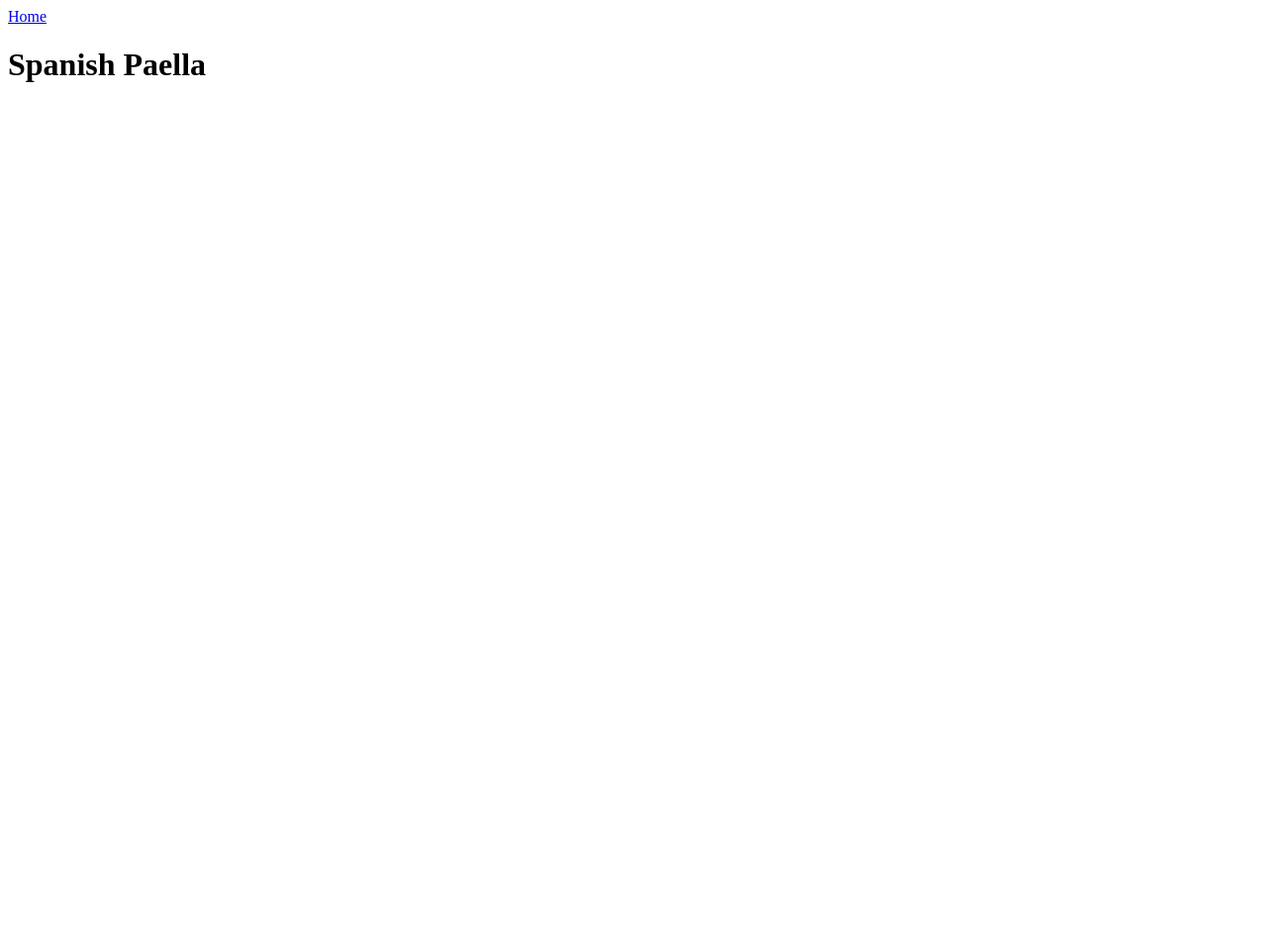
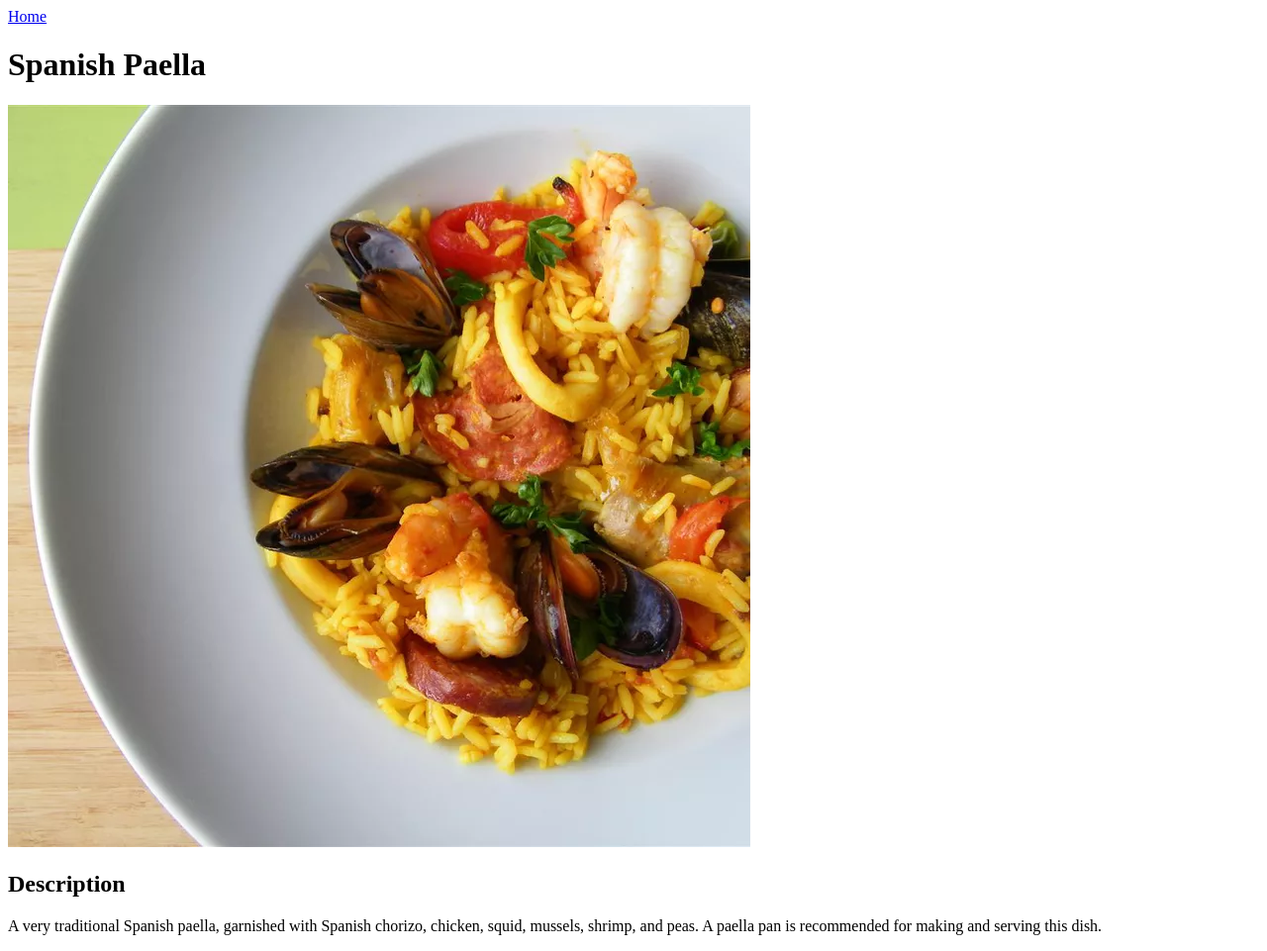
Before and after one commit to Managarmr19/project-recipes, a plain HTML site: page recipes/spanish-paella.html in a window 1280 px wide. Shown: the whole page at 99% size. Before the commit the page ends 800 px from the top, so only its background shows below. Drawn offline with Linux system fonts and the light colour scheme.

Commit message:
Add image and description of paella

```diff
--- a/recipes/spanish-paella.html
+++ b/recipes/spanish-paella.html
@@ -8,5 +8,9 @@
     <body>
         <a href="../index.html">Home</a>
         <h1>Spanish Paella</h1>
+        <img src="../img/paella.webp" alt="Paella">
+        <h2>Description</h2>
+        <p>A very traditional Spanish paella, garnished with Spanish chorizo, chicken, squid, mussels, shrimp, and peas. A paella pan is recommended for making and serving this dish.</p>
+
     </body>
 </html>
```
